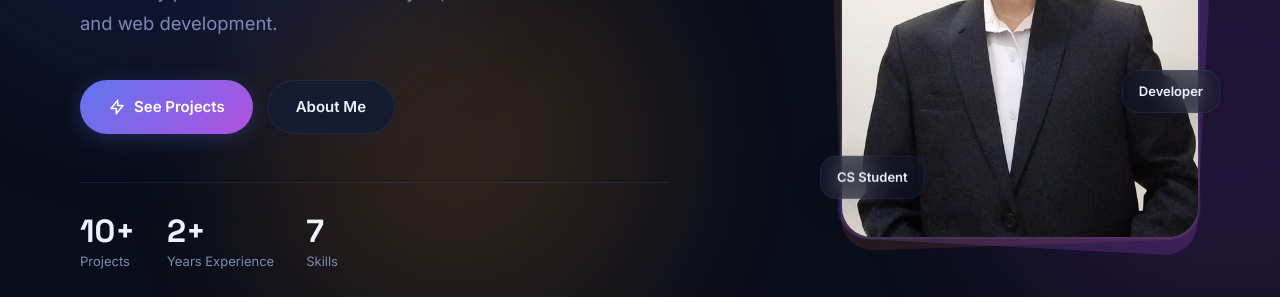
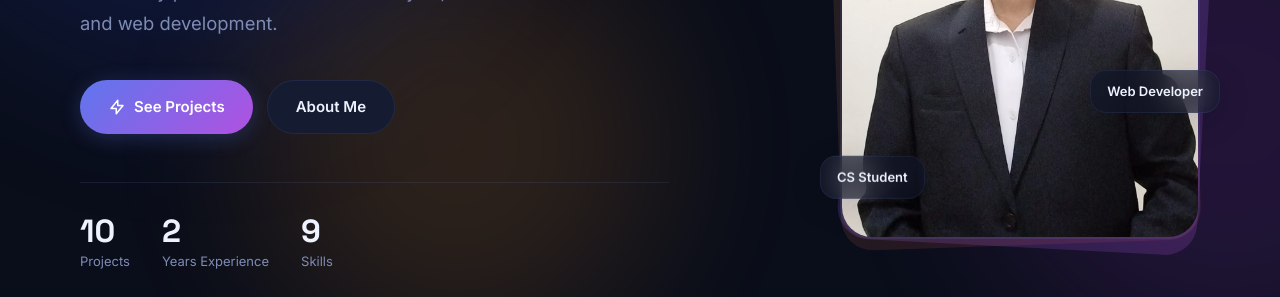
Before and after one commit to ZenSkygwen/Portofolio_Juan, a plain HTML site: page index.html in a window 1280 px wide. Shown: the part 416-713 px from the top of the page. Drawn offline with Linux system fonts and the light colour scheme.

Commit message:
little update

```diff
--- a/index.html
+++ b/index.html
@@ -83,15 +83,15 @@
           </div>
           <div class="hero-stats reveal reveal-delay-4">
             <div>
-              <div class="hero-stat-value" id="stat-projects">10+</div>
+              <div class="hero-stat-value" id="stat-projects">10</div>
               <div class="hero-stat-label">Projects</div>
             </div>
             <div>
-              <div class="hero-stat-value" id="stat-experience">2+</div>
+              <div class="hero-stat-value" id="stat-experience">2</div>
               <div class="hero-stat-label">Years Experience</div>
             </div>
             <div>
-              <div class="hero-stat-value" id="stat-skills">7</div>
+              <div class="hero-stat-value" id="stat-skills">9</div>
               <div class="hero-stat-label">Skills</div>
             </div>
           </div>
@@ -112,7 +112,7 @@
               Data Enthusiast
             </div>
             <div class="float-badge float-badge-3" aria-hidden="true">
-              Developer
+              Web Developer
             </div>
           </div>
         </div>
```
